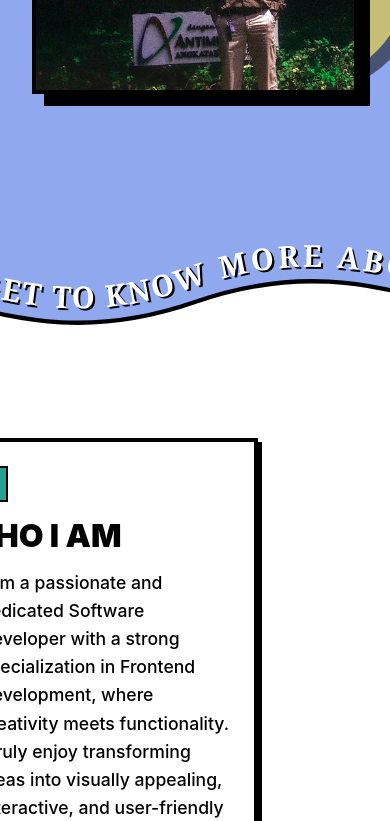
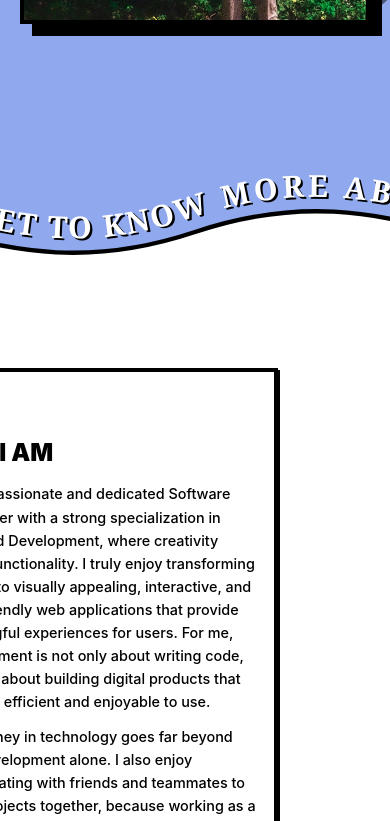
Before and after one commit to MrafialexanderP/portofolio-alex, a React (Vite) app: page / in a window 390 px wide. Shown: the part 1000-1821 px from the top of the page. Built offline with nearby package versions, Linux system fonts and the light colour scheme.

Commit message:
fix(bug): bio tampilan mobile dan website

```diff
--- a/src/components/About.jsx
+++ b/src/components/About.jsx
@@ -71,14 +71,15 @@ const About = () => {
       {/* Wave Transition Section Divider */}
       <div style={{
         width: '100%',
-        overflow: 'hidden',
+        overflow: 'visible',
         backgroundColor: 'var(--bg-surface)',
         display: 'flex',
         alignItems: 'center',
         justifyContent: 'center',
-        position: 'relative'
+        position: 'relative',
+        maxWidth: '100vw'
       }}>
-        <svg xmlns="http://www.w3.org/2000/svg" viewBox="0 0 1440 250" preserveAspectRatio="none" style={{ width: '100%', minWidth: '1000px', height: '180px', display: 'block' }}>
+        <svg xmlns="http://www.w3.org/2000/svg" viewBox="0 0 1440 250" preserveAspectRatio="xMidYMid slice" style={{ width: '100%', height: 'auto', minHeight: '180px', display: 'block', maxWidth: '100%' }}>
           {/* Top filled area with a wave at the bottom */}
           <path fill="var(--accent-4)" stroke="var(--border-color)" strokeWidth="6" strokeLinecap="square"
             d="M-1440,150 C-1120,50 -1020,250 -720,150 C-420,50 -320,250 0,150 C320,50 420,250 720,150 C1020,50 1120,250 1440,150 C1760,50 1860,250 2160,150 C2460,50 2560,250 2880,150 L2880,-100 L-1440,-100 Z" />
@@ -96,9 +97,9 @@ const About = () => {
       </div>
 
       <section className="section" style={{ paddingTop: '4rem', paddingBottom: '4rem', minHeight: 'auto' }}>
-        <div className="container about-content-wrapper" style={{ overflow: 'hidden' }}>
-          <div style={{ display: 'flex', gap: '4rem', flexWrap: 'wrap' }}>
-            <div style={{ flex: '1 1 300px' }} className="brutal-card about-bio">
+        <div className="container about-content-wrapper" style={{ overflow: 'visible', width: '100%' }}>
+          <div style={{ display: 'flex', gap: '4rem', flexWrap: 'wrap' }} className="about-flex-container">
+            <div style={{ flex: '1 1 300px', minWidth: '0' }} className="brutal-card about-bio">
               <div style={{ display: 'inline-block', backgroundColor: 'var(--accent-3)', border: '2px solid #000', padding: '0.2rem 0.5rem', fontWeight: 800, marginBottom: '1rem', color: '#fff' }}>
                 BIO
               </div>
@@ -111,7 +112,7 @@ const About = () => {
               </p>
             </div>
 
-            <div style={{ flex: '1 1 300px' }} className="about-skills">
+            <div style={{ flex: '1 1 300px', minWidth: '0' }} className="about-skills">
               <div style={{ display: 'inline-block', backgroundColor: 'var(--accent-2)', border: '2px solid #000', padding: '0.2rem 0.5rem', fontWeight: 800, marginBottom: '1rem' }}>
                 TECH STACK
               </div>
@@ -159,9 +160,103 @@ const About = () => {
 
       <style>{`
         .about-title { font-size: 2.5rem; }
+        .about-bio {
+          overflow: visible;
+          word-wrap: break-word;
+          overflow-wrap: break-word;
+          width: 100%;
+          min-width: 0;
+        }
+        .about-bio p {
+          word-wrap: break-word;
+          overflow-wrap: break-word;
+          margin: 0;
+        }
+        .about-skills {
+          width: 100%;
+          min-width: 0;
+        }
+        .about-flex-container {
+          gap: 4rem;
+        }
+
+        @media (max-width: 1024px) {
+          .about-title { font-size: 2.2rem; }
+          .about-flex-container {
+            gap: 2rem;
+          }
+        }
+
         @media (max-width: 768px) {
-          .about-title { font-size: 2rem; }
+          .about-title { font-size: 1.8rem; }
+          .about-flex-container {
+            gap: 1.5rem;
+            flex-direction: column;
+          }
+          .about-bio {
+            flex: 1 1 100% !important;
+            padding: 1.5rem !important;
+            box-shadow: 4px 4px 0px 0px var(--border-color) !important;
+          }
+          .about-bio p {
+            font-size: 1rem !important;
+            line-height: 1.5;
+            margin-bottom: 1rem !important;
+          }
+          .about-skills {
+            flex: 1 1 100% !important;
+            padding: 1.5rem !important;
+            box-shadow: 4px 4px 0px 0px var(--border-color) !important;
+          }
           .scroll-marquee-text { font-size: 1.2rem !important; }
+        }
+
+        @media (max-width: 640px) {
+          .about-title { font-size: 1.6rem; }
+          .about-flex-container {
+            gap: 1rem;
+          }
+          .about-bio {
+            flex: 1 1 100% !important;
+            padding: 1.25rem !important;
+            box-shadow: 2px 2px 0px 0px var(--border-color) !important;
+          }
+          .about-bio p {
+            font-size: 0.95rem !important;
+            line-height: 1.5;
+            margin-bottom: 0.75rem !important;
+            padding-left: 0.75rem !important;
+          }
+          .about-skills {
+            flex: 1 1 100% !important;
+            padding: 1.25rem !important;
+            box-shadow: 2px 2px 0px 0px var(--border-color) !important;
+          }
+        }
+
+        @media (max-width: 480px) {
+          .about-title { font-size: 1.5rem; }
+          .about-flex-container {
+            gap: 0.75rem;
+          }
+          .about-bio {
+            flex: 1 1 100% !important;
+            padding: 1rem !important;
+            box-shadow: 2px 2px 0px 0px var(--border-color) !important;
+            margin-bottom: 0.5rem;
+          }
+          .about-bio p {
+            font-size: 0.9rem !important;
+            line-height: 1.4;
+            margin-bottom: 0.75rem !important;
+            padding-left: 0.5rem !important;
+            border-left-width: 3px !important;
+          }
+          .about-skills {
+            flex: 1 1 100% !important;
+            padding: 1rem !important;
+            box-shadow: 2px 2px 0px 0px var(--border-color) !important;
+          }
         }
       `}</style>
     </div>
--- a/src/index.css
+++ b/src/index.css
@@ -25,7 +25,9 @@
 }
 
 html {
-  /* Lenis handles smooth scrolling, so we remove CSS smooth scroll */
+  width: 100%;
+  max-width: 100%;
+  overflow-x: hidden;
 }
 
 /* Lenis Recommended Styles */
@@ -51,6 +53,9 @@ body {
   font-family: var(--font-main);
   line-height: 1.6;
   overflow-x: hidden;
+  width: 100%;
+  max-width: 100%;
+  box-sizing: border-box;
   /* Add subtle dot pattern for brutalist texture */
   background-image: radial-gradient(#d1d1d1 1.5px, transparent 1.5px);
   background-size: 24px 24px;
@@ -75,6 +80,26 @@ body {
   max-width: 1200px;
   margin: 0 auto;
   padding: 0 2rem;
+  width: 100%;
+  box-sizing: border-box;
+}
+
+@media (max-width: 768px) {
+  .container {
+    padding: 0 1.5rem;
+  }
+}
+
+@media (max-width: 640px) {
+  .container {
+    padding: 0 1rem;
+  }
+}
+
+@media (max-width: 480px) {
+  .container {
+    padding: 0 0.75rem;
+  }
 }
 
 .section {
```
